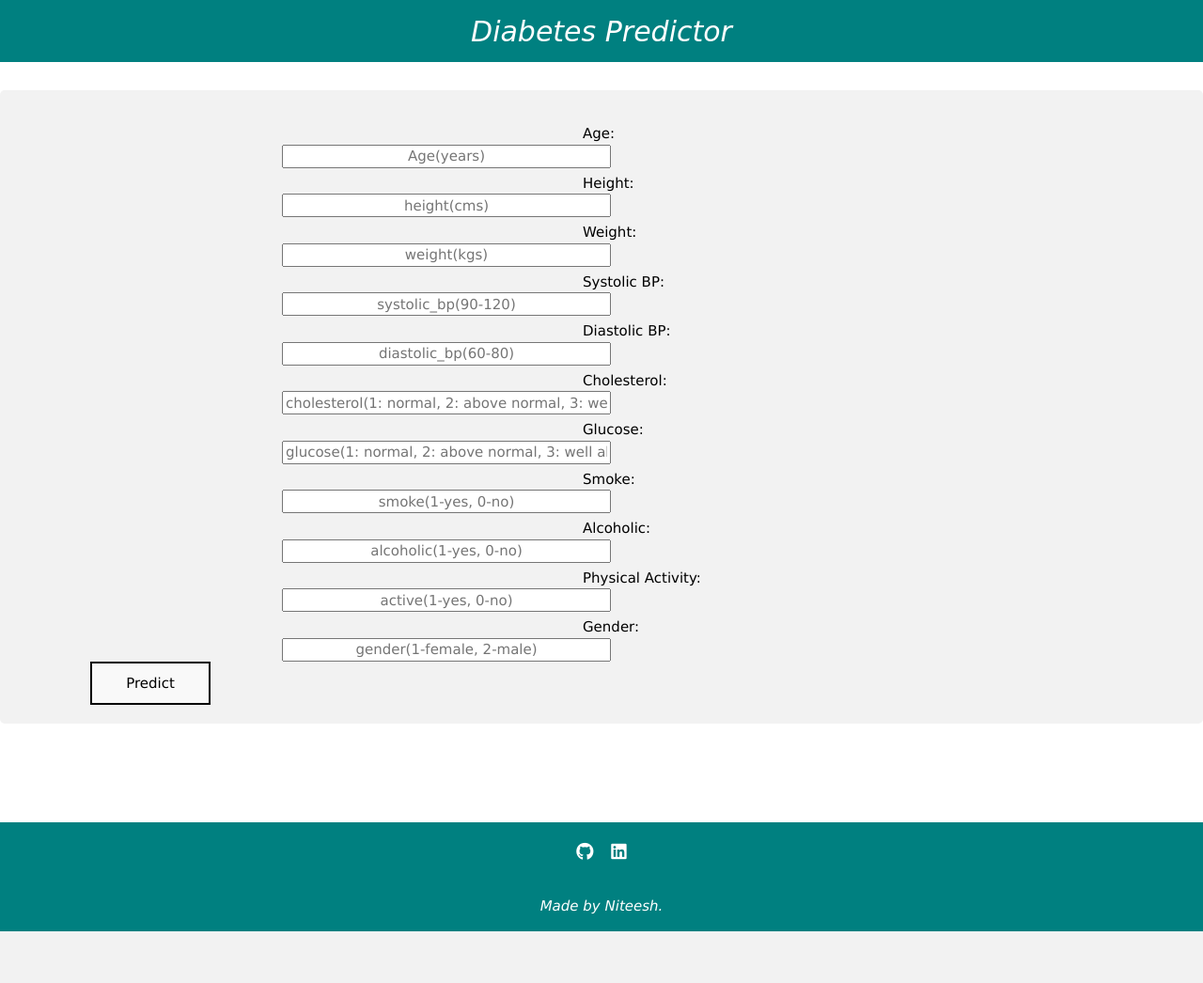
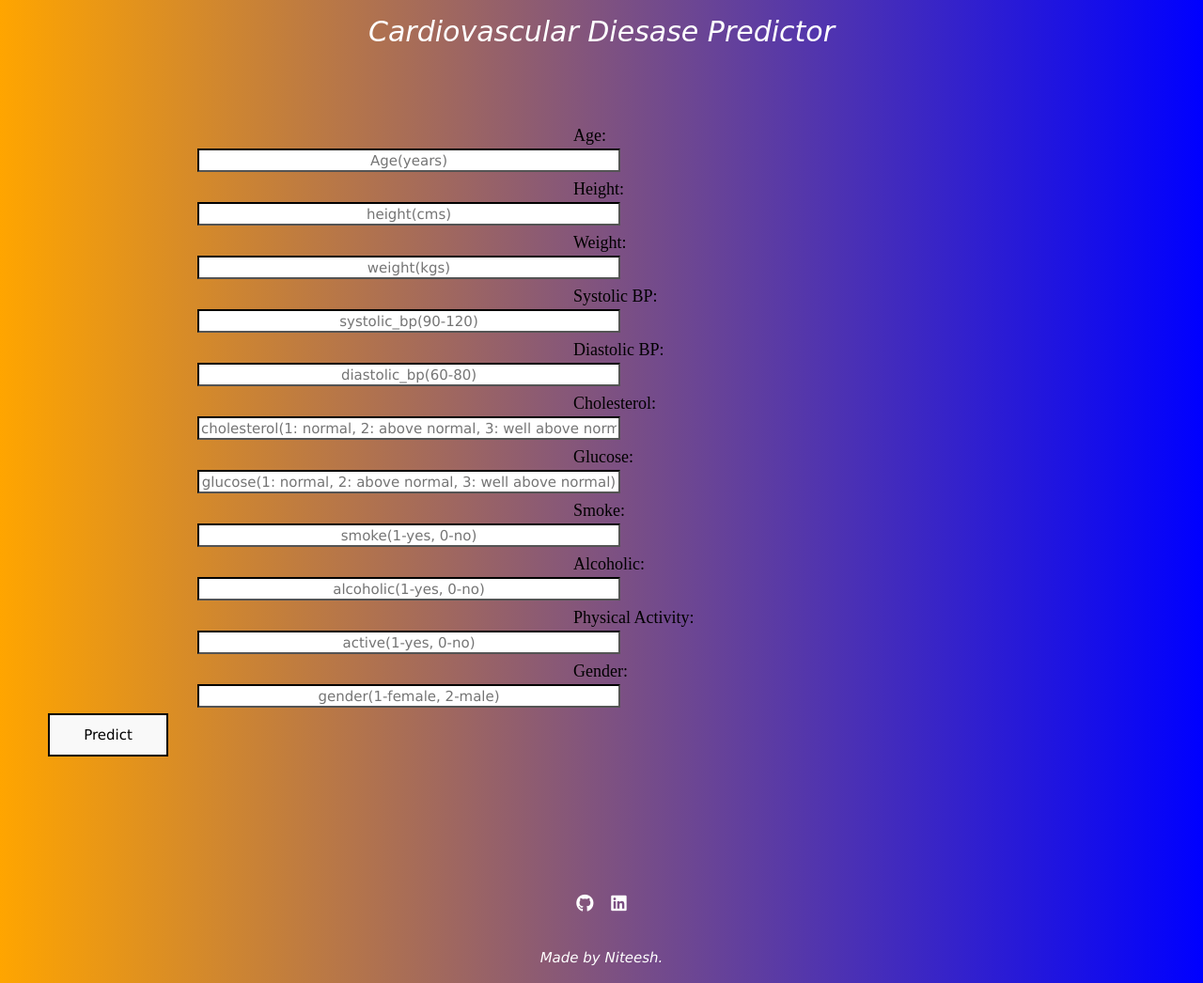
Before and after one commit to Niteesh95/cardiovascular_disease_prediction, a Flask app: page / in a window 1280 px wide. Shown: the whole page at 94% size. Before the commit the page ends 991 px from the top, so only its background shows below. Run offline with Flask 2, Linux system fonts and the light colour scheme; parts of the project's set-up code (start-up, migrations or seed data) failed here and were passed over; some libraries are stand-ins or nearby versions.

Commit message:
modification css

```diff
--- a/static/styles.css
+++ b/static/styles.css
@@ -2,6 +2,7 @@
   text-align: center;
   margin: 0;
   padding: 0;
+  background-image: linear-gradient(to right, orange , blue);
 }
 
 .heading_font {
@@ -14,7 +15,7 @@
 
 
 .w3-container {
-  background: teal;
+  background-image: linear-gradient(to right, orange , blue);
   color: white;
   font-style: oblique;
   text-align: center;
@@ -25,7 +26,7 @@
   margin: 30px 0;
   flex: 1 0 auto;
   border-radius: 5px;
-  background-color: #f2f2f2;
+  background-image: linear-gradient(to right, orange , blue);
   padding: 20px;
   text-align: center;
 }
@@ -33,23 +34,27 @@
 .label{
   text-align: center;
   float: left;
-  margin-left: 600px;
+  margin-left: 590px;
+  font-family:  serif;
+  font-size: 18px;
+
 }
 
 .form-input {
 		text-align: center;
 		float: right;
-	width: 350px;
+	width: 450px;
 	height: 25px;
 	margin-bottom: 5px;
-  margin-right: 610px;
+  margin-right: 600px;
+  border-color: black;
 }
 
 .my-cta-button{
    	border: 2px solid #000000;
 	margin-top: 2px;
 	background: #f9f9f9;
-	   margin-top: 10px;
+	   margin-top: 20px;
     padding: 10px 36px;
     text-align: center;
 }
@@ -63,8 +68,7 @@
 	flex-shrink: 0;
 	position: relative;
 	padding: 20px;
-	background: teal;
-	background-size: 500% 500%;
+	background-image: linear-gradient(to right, orange , blue);
 }
 
 .results{
--- a/templates/index.html
+++ b/templates/index.html
@@ -14,7 +14,7 @@
 
         <!-- Website Title -->
     	<header class="w3-container">
-            <h2 class='container-heading'><span class="heading_font">Diabetes Predictor</span></h2>
+            <h2 class='container-heading'><span class="heading_font">Cardiovascular Diesase Predictor</span></h2>
       </header>
 
       <div class="ml-container">
@@ -48,7 +48,7 @@
     	</div>
 
         <div class="footer">
-        <a target="_blank" href="https://github.com/Niteesh95/Diabetes-Prediction-Deployment"><i class="fab fa-github fa-lg contact-icon"></i></a>
+        <a target="_blank" href="https://github.com/Niteesh95/cardiovascular-disease-prediction-deployment"><i class="fab fa-github fa-lg contact-icon"></i></a>
         <a target="_blank" href="https://www.linkedin.com/in/niteesh-chanabasanavar"><i class="fab fa-linkedin fa-lg contact-icon"></i></a>
            </div>
       <footer class="w3-container">
```
